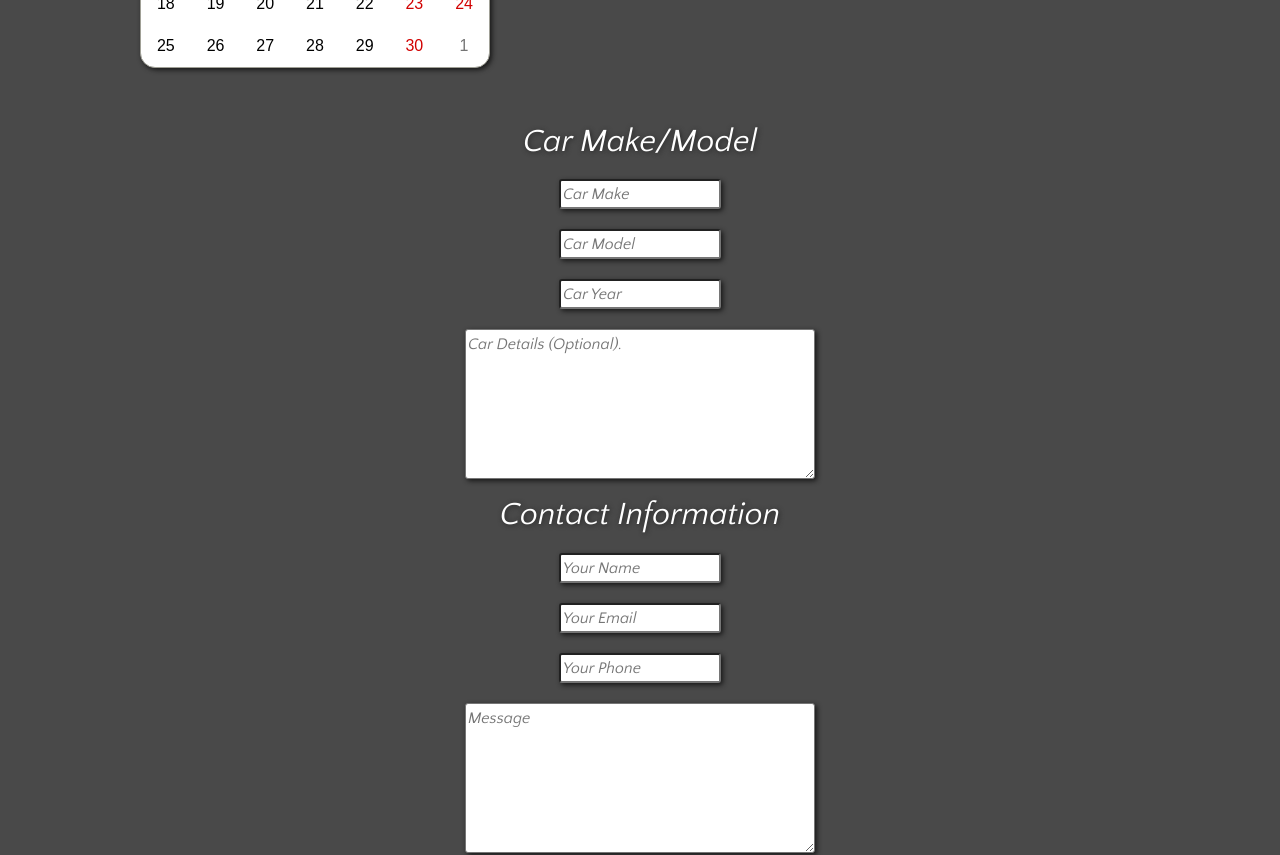
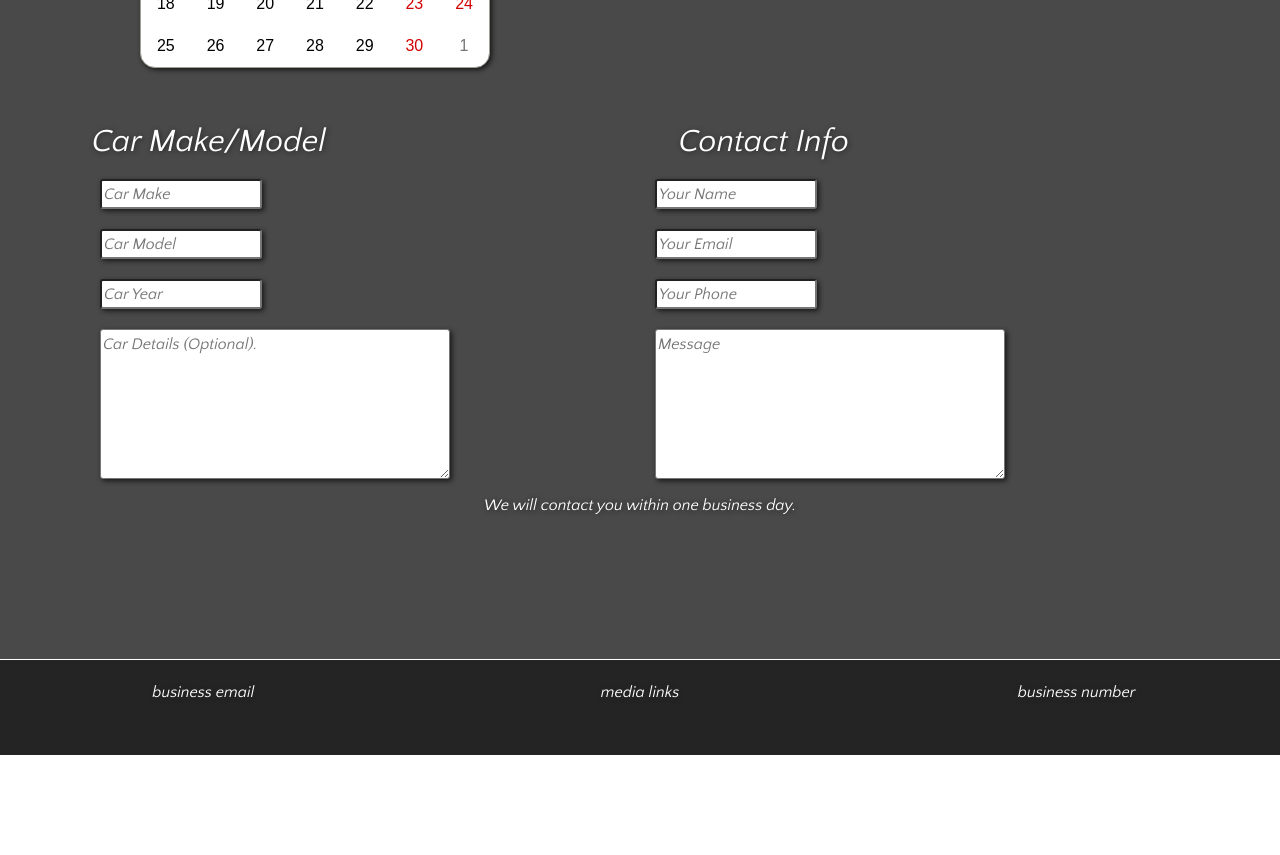
Before and after one commit to mlnemenzo/the-works, a React (Create React App) app: page /appointment in a window 1280 px wide. Shown: the part 660-1515 px from the top of the page. After the commit the page ends 1415 px from the top, so only its background shows below. Built offline with nearby package versions, Linux system fonts and the light colour scheme; no server answers.

Commit message:
positioning

```diff
--- a/src/App.css
+++ b/src/App.css
@@ -322,7 +322,7 @@ ul {
   padding: 15px
 }
 
-.client-info {
+.client-info, .car-info {
   padding: 0
 }
 
--- a/src/components/appointment.js
+++ b/src/components/appointment.js
@@ -97,48 +97,48 @@ class Appointment extends Component {
                     </div>
                 </div>
             </div>
-            <div className="text-area row">
-                <form className = "car-info row">
-                    <h2 className="car-info-header col-12 text-center">Car Make/Model</h2>
-                    <div className="col-12 text-center">
+            <div className="text-area col-12 row">
+                <form className = "car-info col-6">
+                    <h2 className="car-info-header col-6 text-center">Car Make/Model</h2>
+                    <div className="col-6 text-left">
                         <div className="user-input">
                             <input value = {carMake} type = "text" onChange = { event => this.setState({carMake: event.target.value})} placeholder = "Car Make"/>
                         </div>
                     </div>
-                    <div className="col-12 text-center">
+                    <div className="col-6 text-left">
                         <div className="user-input">
                             <input value = {carModel} type = "text" onChange = { event => this.setState({carModel: event.target.value})} placeholder = "Car Model"/>
                         </div>
                     </div>
-                    <div className="col-12 text-center">
+                    <div className="col-6 text-left">
                         <div className="user-input">
                             <input value = {carYear} type = "number" onChange = { event => this.setState({carYear: event.target.value})} placeholder = "Car Year"/>
                         </div>
                     </div>
-                    <div className="col-12 text-center">
+                    <div className="col-6 text-center">
                         <div className="user-input">
                             <textarea className = "" value = {carInfo} type = "textarea" onChange = { event => this.setState({carInfo: event.target.value})} placeholder = "Car Details (Optional)."/>
                         </div>
                     </div>
                 </form>
-                <form className = "client-info row text-center" onSubmit = {this.handleEvent.bind(this)}>
-                    <h2 className="contact-info col-12 text-center">Contact Information</h2>
-                    <div className="col-12 text-center">
+                <form className = "client-info col-6 text-center" onSubmit = {this.handleEvent.bind(this)}>
+                    <h2 className="contact-info col-6 text-center">Contact Info</h2>
+                    <div className="col-6 text-left">
                         <div className="user-input">
                             <input value = {name} type = "text" onChange = { event => this.setState({name: event.target.value})} placeholder = "Your Name" autoComplete = "name"/>
                         </div>
                     </div>
-                    <div className="col-12 text-center">
+                    <div className="col-6 text-left">
                         <div className="user-input">
                             <input value = {email} type = "email" onChange = { event => this.setState({email: event.target.value})} placeholder = "Your Email" autoComplete = "email"/>
                         </div>
                     </div>
-                    <div className="col-12 text-center">
+                    <div className="col-6 text-left">
                         <div className="user-input">
                             <input value = {phone} type = "phone" onChange = { event => this.setState({phone: event.target.value})} placeholder = "Your Phone" autoComplete = "tel"/>
                         </div>
                     </div>
-                    <div className="col-12 text-center">
+                    <div className="col-6 text-center">
                         <div className="user-input">
                             <textarea className = "" value = {comments} type = "textarea" onChange = { event => this.setState({message: event.target.value})} placeholder = "Message"/>
                         </div>
@@ -146,9 +146,10 @@ class Appointment extends Component {
                     <div className = "form-submit">
                         {/* <button className = "btn">Submit</button> */}
                     </div>
-                    <h6 className = "col-12 text-center">We will contact you within one business day.</h6>
+
                 </form>
                 </div>
+                <h6 className = "col-12 text-center">We will contact you within one business day.</h6>
             </div>
         )
     }
```
